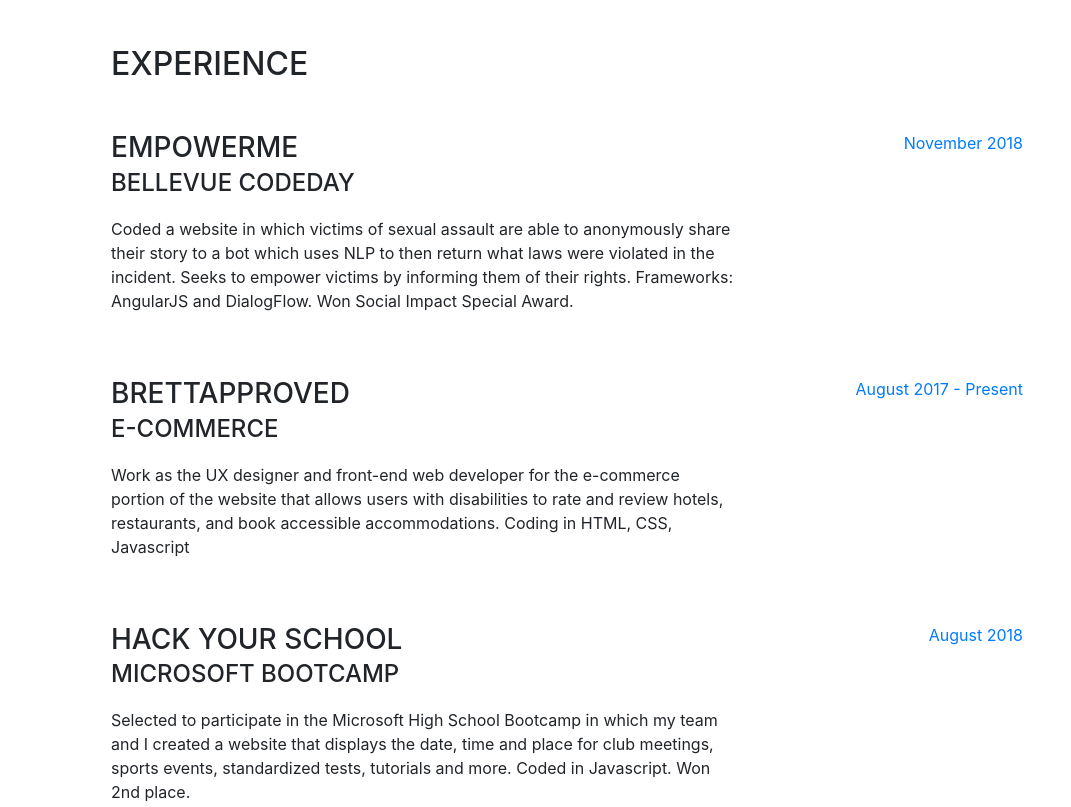
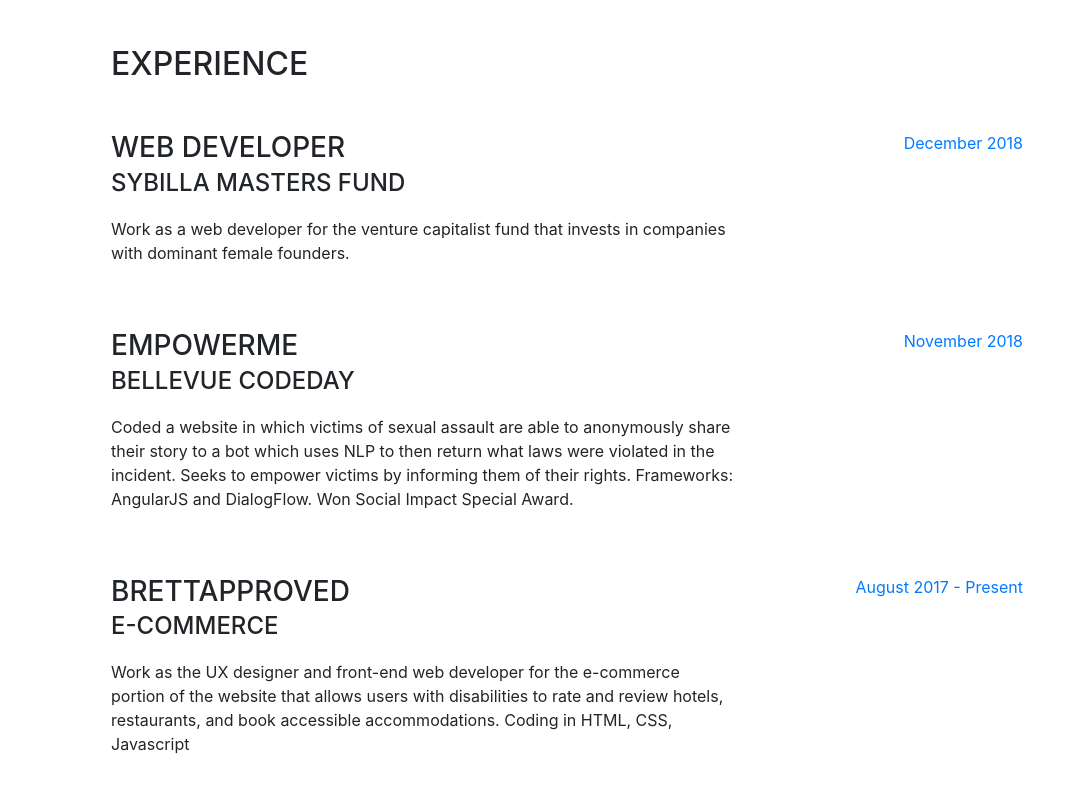
Before and after one commit to sybillamastersfund/sampossible.github.io, a website with bundled scripts: page index.html in a window 1280 px wide. Shown: the part 804-1611 px from the top of the page, without its empty margins (209-1280 px from the left). Built offline with nearby package versions, Linux system fonts and the light colour scheme; a web font is replaced by a local one.

Commit message:
sybilla masters

```diff
--- a/index.html
+++ b/index.html
@@ -92,6 +92,17 @@
       <section class="resume-section p-3 p-lg-5 d-flex flex-column" id="experience">
         <div class="my-auto">
           <h2 class="mb-5">Experience</h2>
+
+		<div class="resume-item d-flex flex-column flex-md-row mb-5">
+            <div class="resume-content mr-auto">
+              <h3 class="mb-0">Web Developer</h3>
+              <div class="subheading mb-3">Sybilla Masters Fund</div>
+              <p>Work as a web developer for the venture capitalist fund that invests in companies with dominant female founders. </p>
+            </div>
+            <div class="resume-date text-md-right">
+              <span class="text-primary">December 2018</span>
+            </div>
+          </div>
 
 		  <div class="resume-item d-flex flex-column flex-md-row mb-5">
             <div class="resume-content mr-auto">
```
